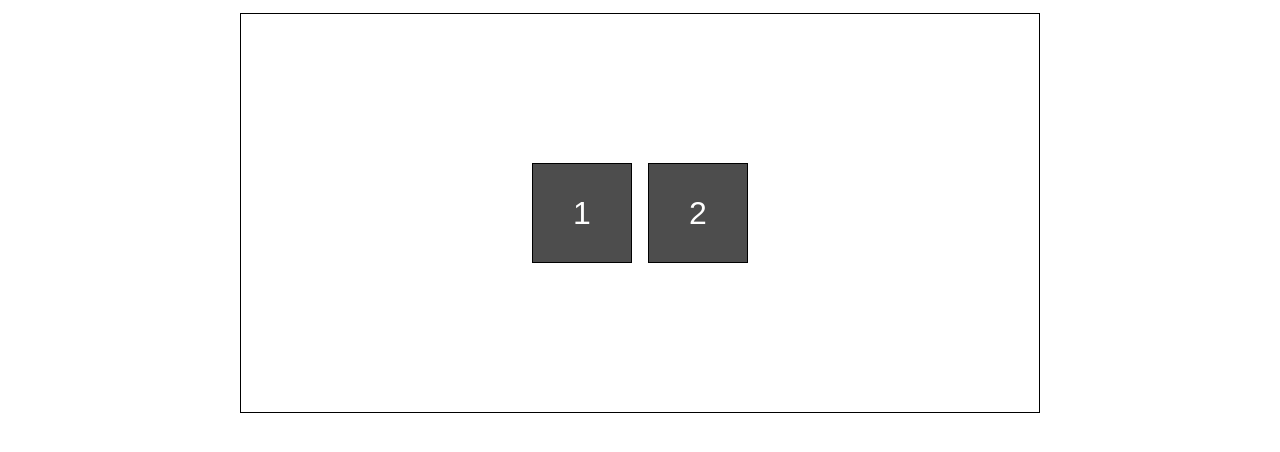
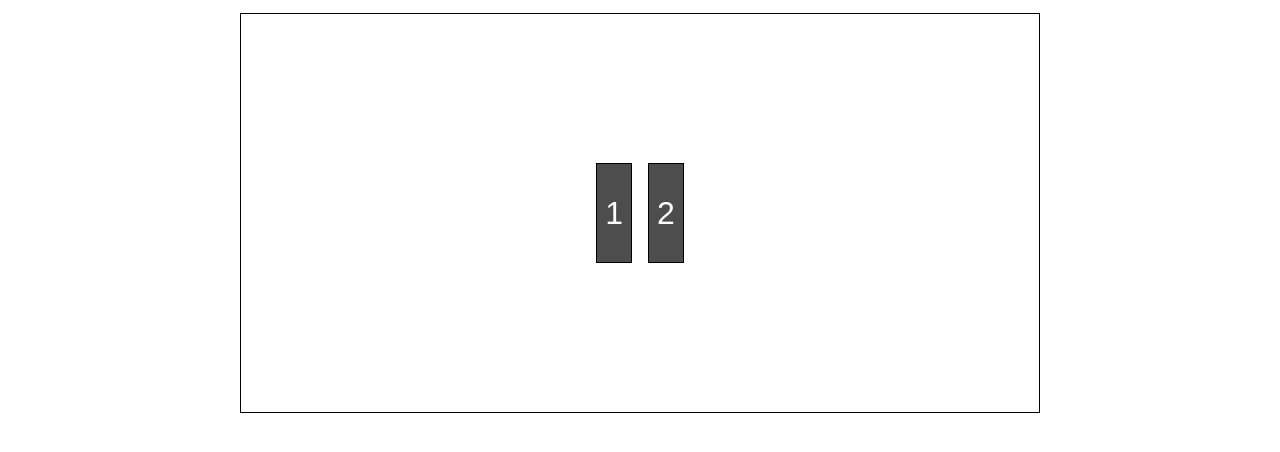
Before and after one commit to adrianhelllo/css_flexbox, a plain HTML site: page index.html in a window 1280 px wide. Shown: the part 78-530 px from the top of the page. Drawn offline with Linux system fonts and the light colour scheme.

Commit message:
removed min width property

```diff
--- a/style.css
+++ b/style.css
@@ -33,7 +33,7 @@ hr {
 
 .box {
     /* considered flex items in a flex container */
-    min-width: 100px;
+    /* min-width: 100px; */
     height: 100px;
     background-color: rgb(77, 77, 77);
     color: white;
```
